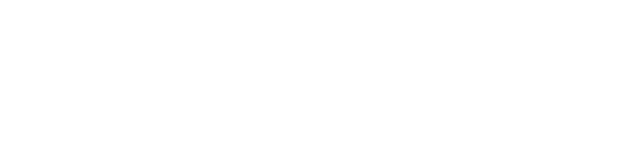
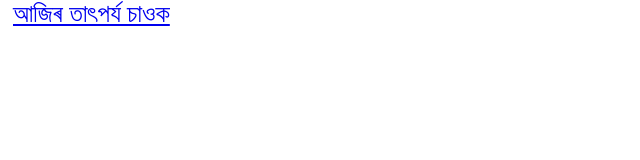
Before and after one commit to assamesetool/calendar, a plain HTML site: page significance.html in a window 1280 px wide. Shown: the whole page, without its empty margins (0-640 px from the left). Drawn offline with Linux system fonts and the light colour scheme.

Commit message:
Update significance.html

```diff
--- a/significance.html
+++ b/significance.html
@@ -279,7 +279,7 @@ var c = n.getMonth()+1;
 	   else if (today > 1130 ) {A=""} //৩১ জানুৱাৰী//
 	   else if (today > 1129 ) {A=""} //৩০ জানুৱাৰী//
            else if (today > 1128 ) {A=""} //২৯ জানুৱাৰী//
-           else if (today > 1127 ) {A=""} //২৮ জানুৱাৰী//
+           else if (today > 1127 ) {A="<a href='https://lecheree.blogspot.com/p/blog-page_727.html' style='font-size: 25px;' target='_blank'>আজিৰ তাৎপৰ্য চাওক</a>"} //২৮ জানুৱাৰী//
            else if (today > 1126 ) {A="<a href='https://lecheree.blogspot.com/p/blog-page_464.html' style='font-size: 25px;' target='_blank'>আজিৰ তাৎপৰ্য চাওক</a>"} //২৭ জানুৱাৰী//
 	   else if (today > 1125 ) {A="<a href='https://lecheree.blogspot.com/p/blog-page_899.html' style='font-size: 25px;' target='_blank'>আজিৰ তাৎপৰ্য চাওক</a>"} //২৬ জানুৱাৰী//
 	   else if (today > 1124 ) {A="<a href='https://lecheree.blogspot.com/p/blog-page_242.html' style='font-size: 25px;' target='_blank'>আজিৰ তাৎপৰ্য চাওক</a>"} //২৫ জানুৱাৰী//
```
